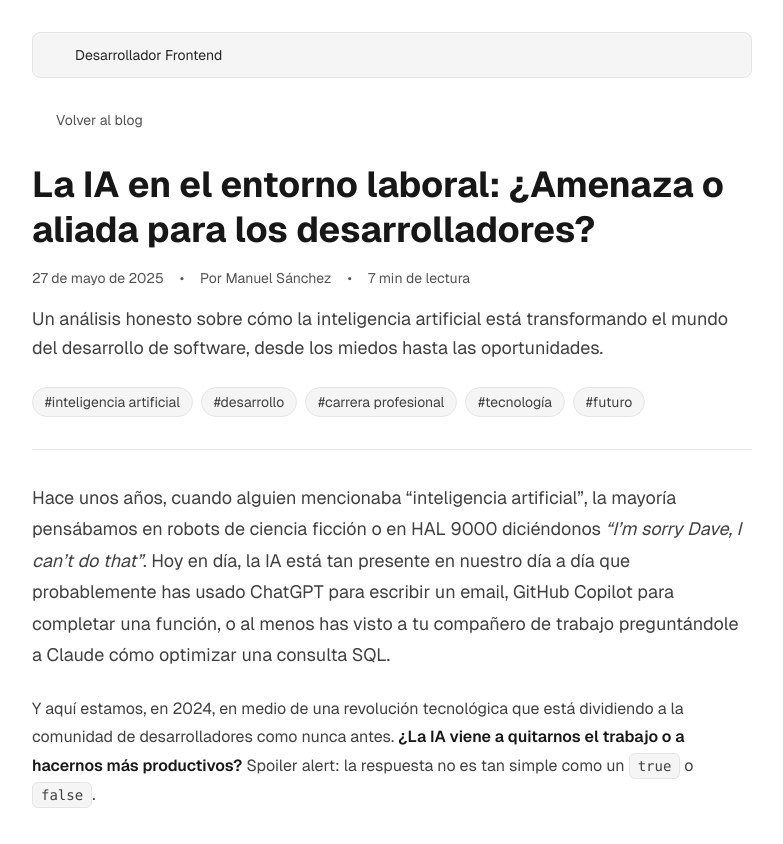
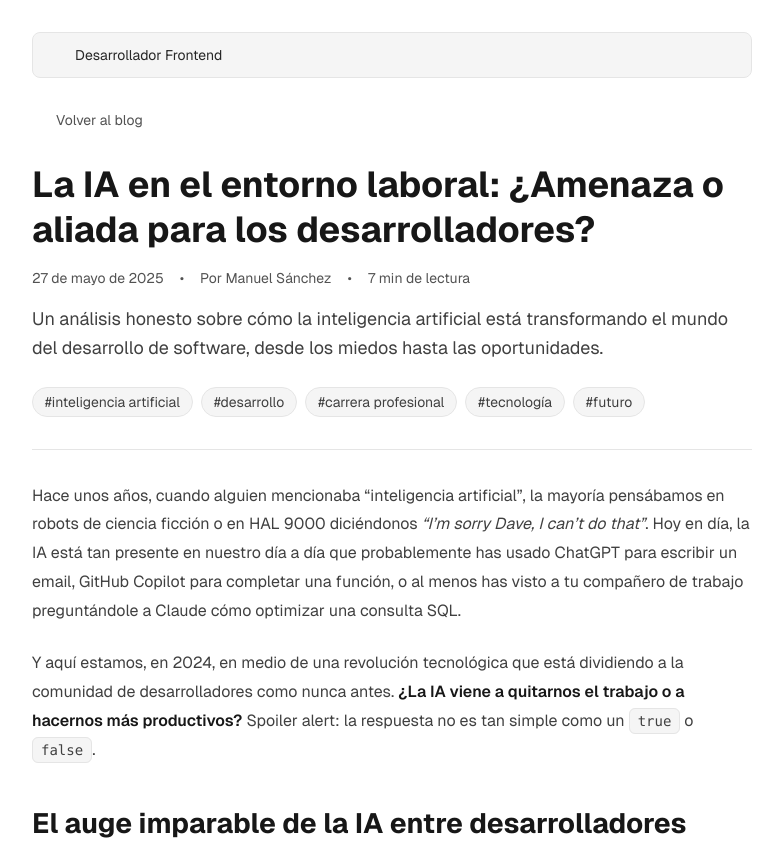
Before and after one commit to manusanchev/manusanchev-frontend, an Astro site: page /blog/ia-entorno-laboral-desarrolladores in a window 1280 px wide. Shown: the top 844 px of the page, without its empty margins (248-1031 px from the left). Built offline with nearby package versions, Linux system fonts and the light colour scheme; Astro itself is replaced by a stand-in of ours; some icons are missing.

Commit message:
(style): adjust blog content styling by inheriting font size and removing first paragraph special styling

```diff
--- a/src/assets/css/blog.css
+++ b/src/assets/css/blog.css
@@ -203,6 +203,7 @@
 /* Emphasis */
 .blog-content em {
   font-style: italic;
+  font-size: inherit;
   color: rgb(64 64 64);
 }
 
@@ -273,14 +274,3 @@
 .dark .blog-content img {
   border-color: rgb(64 64 64);
 }
-
-/* First paragraph special styling */
-.blog-content > p:first-of-type {
-  font-size: 1.125rem;
-  line-height: 1.75;
-  color: rgb(64 64 64);
-}
-
-.dark .blog-content > p:first-of-type {
-  color: rgb(212 212 212);
-}
```
